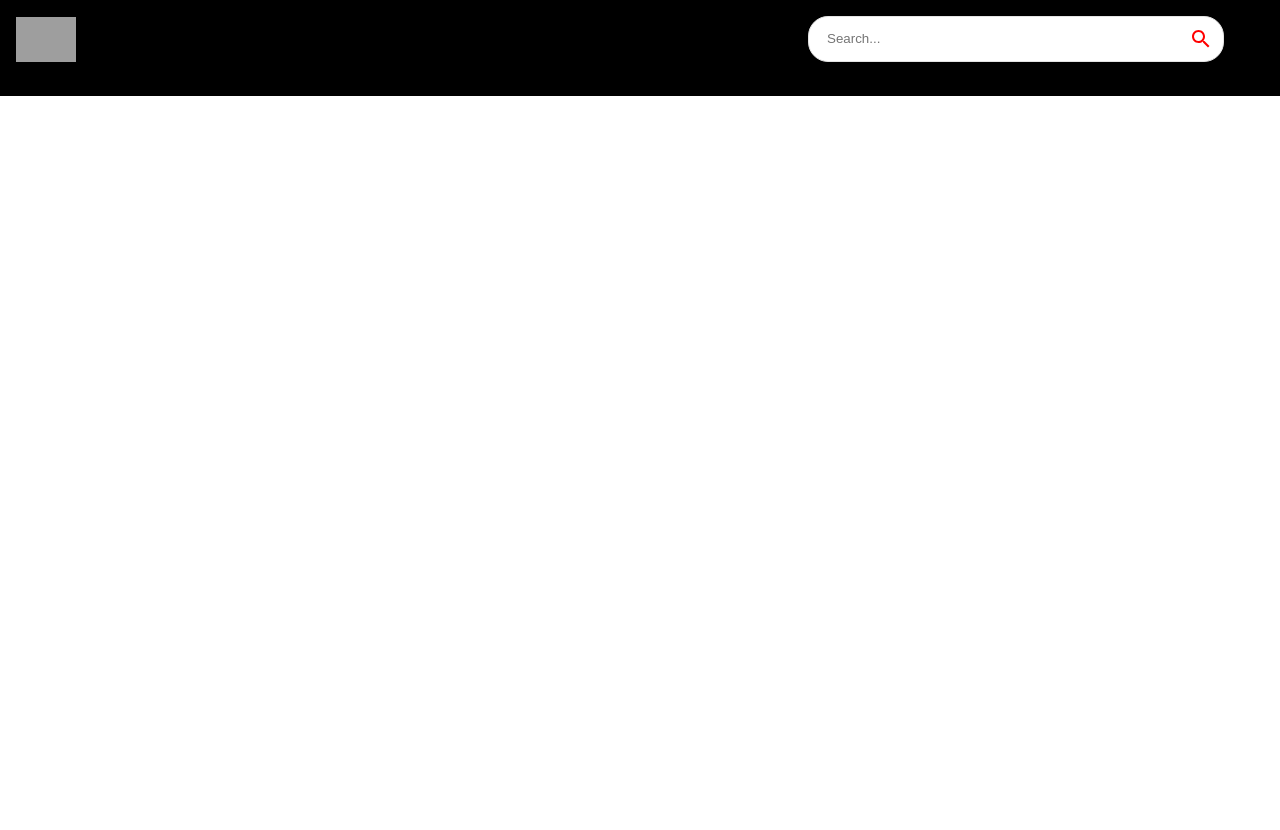
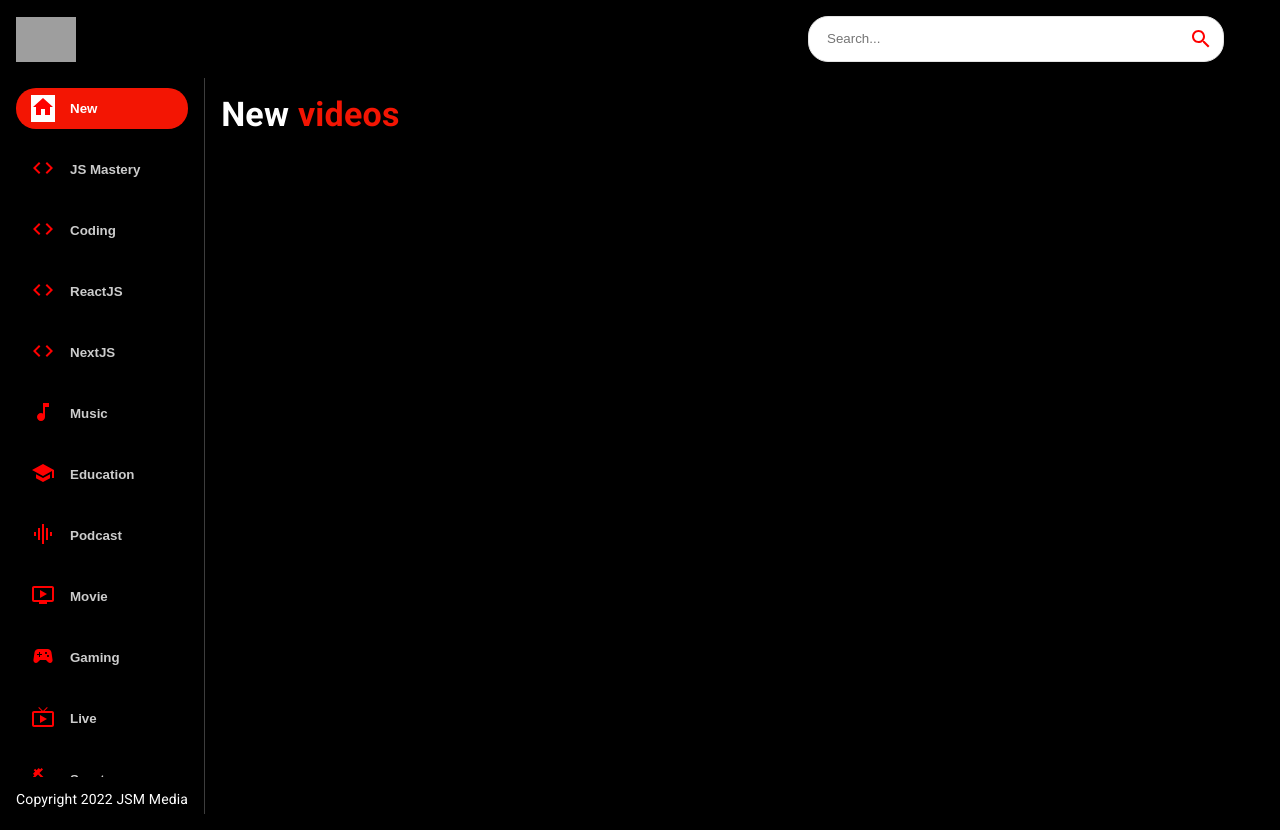
Before and after one commit to vsmaliakou/youtube-clone, a React (Create React App) app: page / in a window 1280 px wide. Before the commit the page ends 800 px from the top, so only its background shows below. Built offline with nearby package versions, Linux system fonts and the light colour scheme; grey boxes are pictures that could not be loaded.

Commit message:
feat: add Feed component

```diff
--- a/src/app/assets/sass/abstracts/_variables.scss
+++ b/src/app/assets/sass/abstracts/_variables.scss
@@ -1,5 +1,10 @@
 $color-black: #000000;
 $color-gray: #e3e3e3;
 $color-red: #ff0000;
+$color-red-dark: #f31503;
+$color-brown: #3d3d3d;
+$color-white: #ffffff;
 
-$screen-xs: 600px;
+$screen-sm: 600px;
+$screen-md: 800px;
+$screen-lg: 900px;
--- a/src/app/assets/sass/base/app.scss
+++ b/src/app/assets/sass/base/app.scss
@@ -29,47 +29,9 @@ a {
   background: $color-black;
 }
 
-.category-btn:hover {
-  background-color: #FC1503 !important;
-  color: white !important;
-}
-
-.category-btn:hover span{
-  color: white !important;
-}
-
 .react-player {
   height: 77vh !important;
   width: 100% !important;
-}
-
-.category-btn{
-  font-weight: bold !important;
-  text-transform: capitalize;
-  display: flex;
-  align-items: center;
-  justify-content: flex-start;
-  cursor: pointer;
-  background: transparent;
-  outline: none;
-  border: none;
-
-  padding: 7px 15px;
-  margin: 10px 0px;
-  border-radius: 20px;
-  transition: all 0.3s ease;
-}
-
-@media screen and (max-width: 900px) {
-  .category-btn{
-    margin: 10px;
-  }
-}
-
-@media screen and (max-width:800px){
-  .copyright{
-    display: none !important;
-  }
 }
 
 @media screen and (max-width: 600px) {
--- /dev/null
+++ b/src/app/assets/sass/components/_feed.scss
@@ -0,0 +1,45 @@
+.feed {
+  flex-direction: column !important;
+
+  @media (min-width: $screen-lg) {
+    flex-direction: row !important;
+  }
+
+  &__sidebar-box {
+    height: auto;
+    border-right: 1px solid $color-brown;
+
+    @media (min-width: $screen-lg) {
+      height: 92vh;
+      padding: 0 16px;
+    }
+  }
+
+  &__copyright {
+    margin-top: 12px !important;
+    color: $color-white;
+
+    @media screen and (max-width: $screen-lg){
+      display: none !important;
+    }
+  }
+
+  &__videos-box {
+    height: 90vh;
+    padding: 16px;
+    flex-grow: 2;
+    flex-shrink: 1;
+    flex-basis: 0%;
+    overflow-y: auto;
+  }
+
+  &__videos-typography {
+    margin-bottom: 16px !important;
+    font-weight: bold !important;
+    color: $color-white;
+
+    & span {
+      color: $color-red-dark;
+    }
+  }
+}
--- a/src/app/assets/sass/components/_search-bar.scss
+++ b/src/app/assets/sass/components/_search-bar.scss
@@ -4,12 +4,16 @@
   border-radius: 20px !important;
   box-shadow: none !important;
 
+  @media (min-width: $screen-sm) {
+    margin-right: 40px;
+  }
+
   &__input {
     border: none;
     outline: none;
     width: 350px;
 
-    @media screen and (max-width: $screen-xs) {
+    @media screen and (max-width: $screen-sm) {
       width: 200px;
     }
   }
--- /dev/null
+++ b/src/app/assets/sass/components/_sidebar.scss
@@ -0,0 +1,61 @@
+.sidebar {
+  height: auto;
+  flex-direction: row !important;
+  overflow-y: auto;
+
+  @media (min-width: $screen-lg) {
+    height: 95%;
+    flex-direction: column !important;
+  }
+
+  &__btn {
+    padding: 7px 15px;
+    margin: 10px 0px;
+    display: flex;
+    align-items: center;
+    justify-content: flex-start;
+    background: transparent;
+    border: none;
+    border-radius: 20px;
+    font-weight: bold !important;
+    text-transform: capitalize;
+    color: $color-white;
+    cursor: pointer;
+    outline: none;
+    transition: all 0.3s ease;
+
+    @media screen and (max-width: $screen-lg) {
+      margin: 10px;
+    }
+
+    &:hover {
+      background-color: $color-red-dark !important;
+      color: $color-white !important;
+
+      & span {
+        color: $color-white !important;
+      }
+    }
+
+    &--selected {
+      background: $color-red-dark;
+    }
+  }
+
+  &__icon {
+    margin-right: 15px;
+    color: $color-red;
+
+    &--selected {
+      background: $color-white;
+    }
+  }
+
+  &__name {
+    opacity: 0.8;
+
+    &--selected {
+      opacity: 1;
+    }
+  }
+}
--- a/src/app/assets/sass/components/index.scss
+++ b/src/app/assets/sass/components/index.scss
@@ -1,2 +1,4 @@
+@import 'feed';
 @import 'navbar';
 @import 'search-bar';
+@import 'sidebar';
--- a/src/app/pages/App.tsx
+++ b/src/app/pages/App.tsx
@@ -1,14 +1,14 @@
 import React from 'react';
 import { Box } from '@mui/material';
 import { BrowserRouter, Route, Routes } from 'react-router-dom';
-import { Navbar } from 'common/components';
+import { Navbar, Feed } from 'common/components';
 
 const App = () => (
   <BrowserRouter>
     <Box className="app">
       <Navbar />
       <Routes>
-        <Route path="/" element={<div>Feed</div>} />
+        <Route path="/" element={<Feed />} />
         <Route path="/video/:id" element={<div>VideoDetail</div>} />
         <Route path="/channel/:id" element={<div>ChannelDetail</div>} />
         <Route path="/search/:searchTerm" element={<div>SearchFeed</div>} />
--- /dev/null
+++ b/src/common/components/Feed.tsx
@@ -0,0 +1,27 @@
+import React from 'react';
+import { Box, Stack, Typography } from '@mui/material';
+import { Sidebar, Videos } from 'common/components';
+
+const Feed: React.FC = () => {
+  return (
+    <Stack className="feed">
+      <Box className="feed__sidebar-box">
+        <Sidebar />
+
+        <Typography className="feed__copyright" variant="body2">
+          Copyright 2022 JSM Media
+        </Typography>
+      </Box>
+
+      <Box className="feed__videos-box">
+        <Typography className="feed__videos-typography" variant="h4">
+          New <span>videos</span>
+        </Typography>
+
+        <Videos videos={[]} />
+      </Box>
+    </Stack>
+  );
+};
+
+export default Feed;
--- a/src/common/components/SearchBar.tsx
+++ b/src/common/components/SearchBar.tsx
@@ -4,7 +4,7 @@ import { Search } from '@mui/icons-material';
 
 const SearchBar: React.FC = () => {
   return (
-    <Paper className="search-bar" component="form" onSubmit={() => {}} sx={{ mr: { sm: 5 } }}>
+    <Paper className="search-bar" component="form" onSubmit={() => {}}>
       <input className="search-bar__input" placeholder="Search..." value="" onChange={() => {}} />
 
       <IconButton className="search-bar__icon" type="submit">
--- /dev/null
+++ b/src/common/components/Sidebar.tsx
@@ -0,0 +1,23 @@
+import React from 'react';
+import { Stack } from '@mui/material';
+import { categories } from 'common/utils/constants';
+
+const selectedCategory = 'New';
+
+const SideBar: React.FC = () => (
+  <Stack className="sidebar">
+    {categories.map((category) => (
+      <button className={`sidebar__btn ${category.name === selectedCategory && 'sidebar__btn--selected'}`} key={category.name}>
+        <span className={`sidebar__icon ${category.name === selectedCategory && 'sidebar__icon--selected'}`}>
+          {category.icon}
+        </span>
+
+        <span className={`sidebar__name ${category.name === selectedCategory && 'sidebar__name--selected'}`}>
+          {category.name}
+        </span>
+      </button>
+    ))}
+  </Stack>
+);
+
+export default SideBar;
--- /dev/null
+++ b/src/common/components/Videos.tsx
@@ -0,0 +1,11 @@
+import React from 'react';
+
+interface IComponentProps {
+  videos: any[];
+}
+
+const Videos: React.FC<IComponentProps> = () => {
+  return <div></div>;
+};
+
+export default Videos;
--- a/src/common/components/index.ts
+++ b/src/common/components/index.ts
@@ -1,2 +1,5 @@
 export { default as Navbar } from 'common/components/Navbar';
 export { default as SearchBar } from 'common/components/SearchBar';
+export { default as Feed } from 'common/components/Feed';
+export { default as Sidebar } from 'common/components/Sidebar';
+export { default as Videos } from 'common/components/Videos';
```
